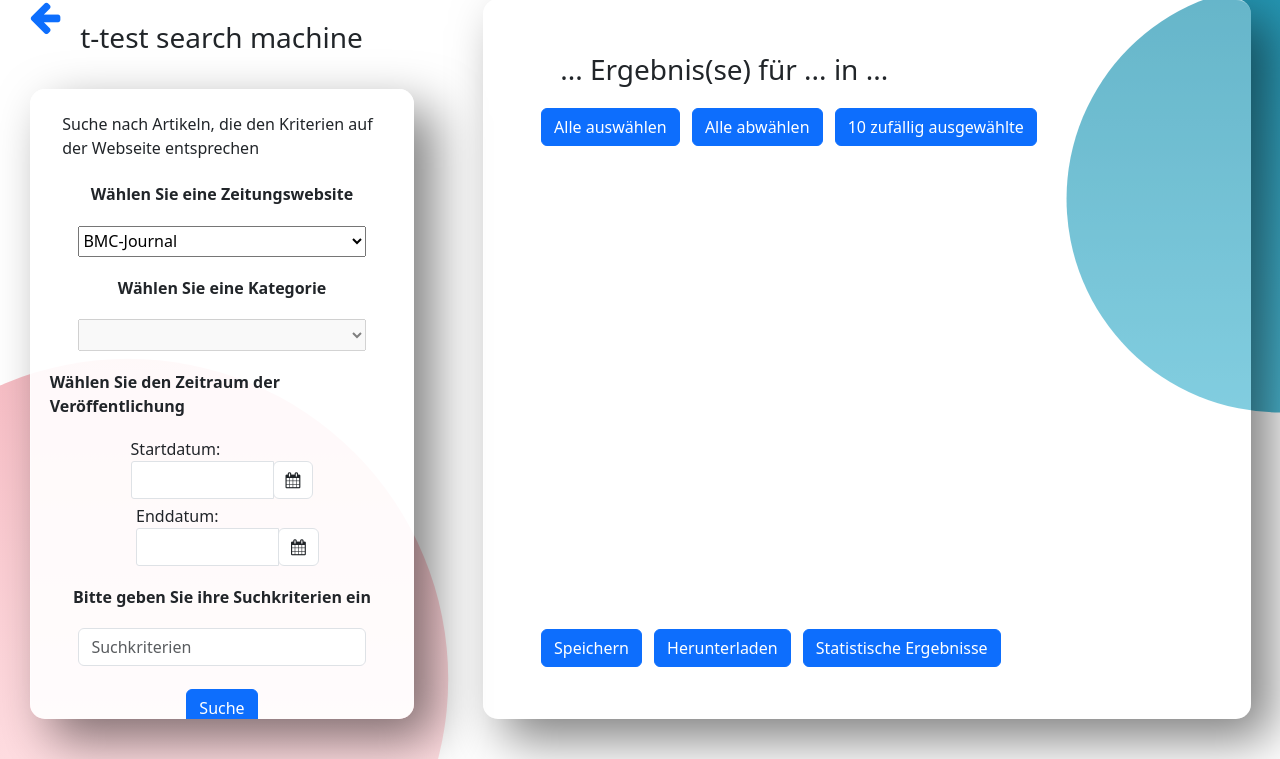
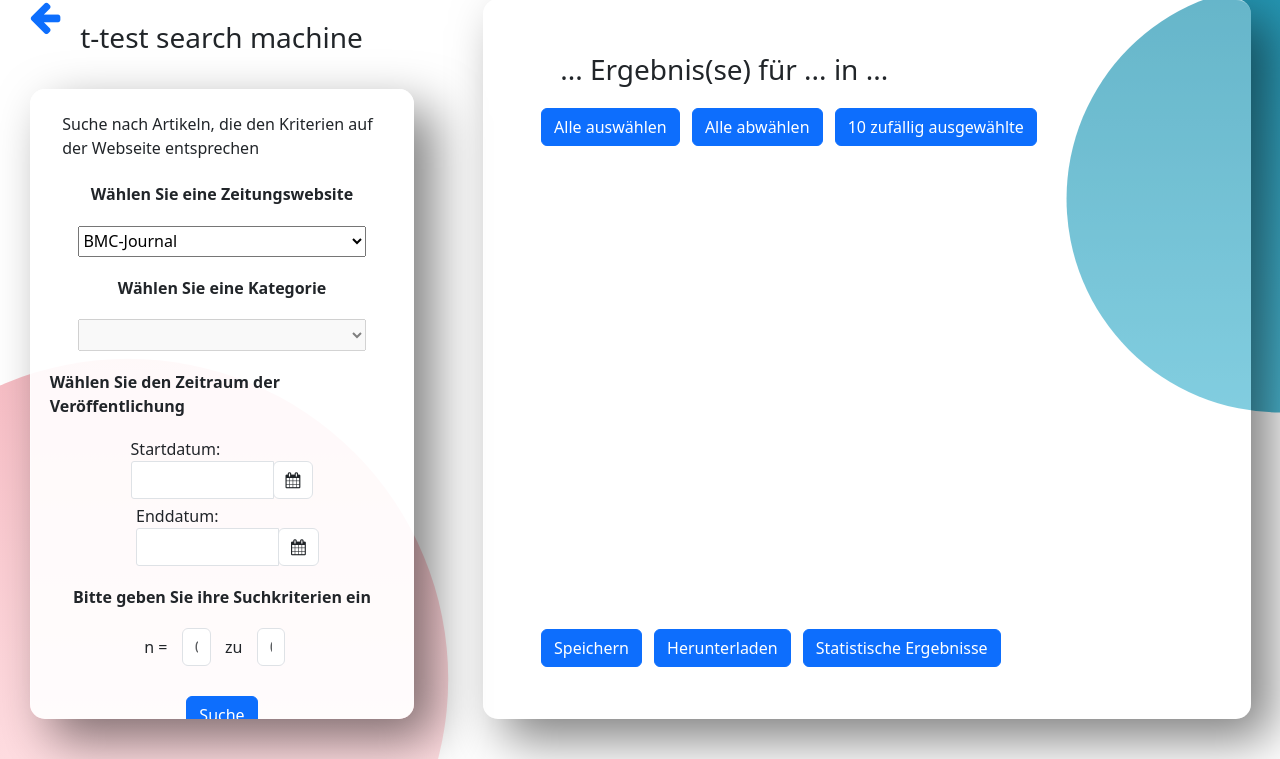
Before and after one commit to heiheihei238/SearchMachine, a Django app: template bmc/templates/bmc/searchMachine.html in a window 1280 px wide. Shown: the part 41-800 px from the top of the page. Run offline with Django 4.2, Linux system fonts and the light colour scheme; the template is opened without the code that fills it, so the values that code supplies are empty.

Commit message:
-hox fix 4

```diff
--- a/bmc/templates/bmc/searchMachine.html
+++ b/bmc/templates/bmc/searchMachine.html
@@ -95,8 +95,11 @@
             <div class="container_left_main_choose">
                 Bitte geben Sie ihre Suchkriterien ein
             </div>
-            <div class="container_left_main_select">
-                <input type="text" class="form-control" placeholder="Suchkriterien" aria-label="Suchkriterien" aria-describedby="basic-addon1" id="keriterien">
+            <div style="width: 75%; display: flex; justify-content: center; flex-wrap: nowrap; align-items: center">
+                n =
+                <input type="text" class="form-control" style="width: 10%; margin: 0 5% 0 5%" placeholder="0" aria-label="Suchkriterien" aria-describedby="basic-addon1" id="keriterien1">
+                zu
+                <input type="text" class="form-control" style="width: 10%; margin: 0 5% 0 5%" placeholder="0" aria-label="Suchkriterien" aria-describedby="basic-addon1" id="keriterien2">
             </div>
             <button class="btn btn-primary" style="margin-top: 30px; margin-bottom: 20px" type="submit" id="search">Suche</button>
         </div>
@@ -231,7 +234,8 @@
             $("#title").innerText = "... Ergebnis(se) für ... in ..."
             let selectedWeb = $('select#selectButton1 option:selected').text();
             let selectedKat = $('select#selectButton2 option:selected').text();
-            let kriterien = document.getElementById('keriterien').value;
+            let kriterien_min = document.getElementById('keriterien1').value;
+            let kriterien_max = document.getElementById('keriterien2').value;
             let start = document.getElementById('start').value;
             let end = document.getElementById('end').value;
             let bubble = document.getElementById('bubble');
@@ -244,7 +248,7 @@
             bubble.style.display = "flex";
             $("#selectButton1").attr("disabled","disabled");
 
-            $.get("result/",{'selectedWeb': selectedWeb, 'selectedKat': selectedKat, 'kriterien': kriterien, 'start': start, 'end': end}, function (result){
+            $.get("result/",{'selectedWeb': selectedWeb, 'selectedKat': selectedKat, 'kriterien_min': kriterien_min, 'kriterien_max': kriterien_max, 'start': start, 'end': end}, function (result){
                 let result1 = eval('('+result+')')
                 console.log(result1)
                 document.getElementById("title").innerText = result1['resultnumber']+" Ergebnis(se) für "+result1['kriterien']+" in "+result1['selectedKat']
--- a/bmc/views.py
+++ b/bmc/views.py
@@ -67,7 +67,8 @@ def search(request, journal):
 def result(request, journal):
     selectedWeb = request.GET['selectedWeb']
     selectedKat = request.GET['selectedKat']
-    kriterien = request.GET['kriterien']
+    kriterien_min = request.GET['kriterien_min']
+    kriterien_max = request.GET['kriterien_max']
     start = request.GET['start']
     end = request.GET['end']
     results = {}
@@ -77,7 +78,7 @@ def result(request, journal):
         else:
             results = webspider.search_bmc(classification=selectedKat, start_time=start, end_time=end, keyword=kriterien)
     elif selectedWeb == "PLOS":
-        results = webspider3.search_plos(classification=find_selectedKat_num(str(selectedKat)), start_time=start, end_time=end, keyword=kriterien)
+        results = webspider3.search_plos(classification=find_selectedKat_num(str(selectedKat)), start_time=start, end_time=end, keyword='n')
     elif selectedWeb == "Science-Translational-Medicine":
         results = webspider2.search_science(start, end, kriterien)
     searchresult = {'results': results, 'resultnumber': len(results['articles']), 'kriterien': kriterien,
```
